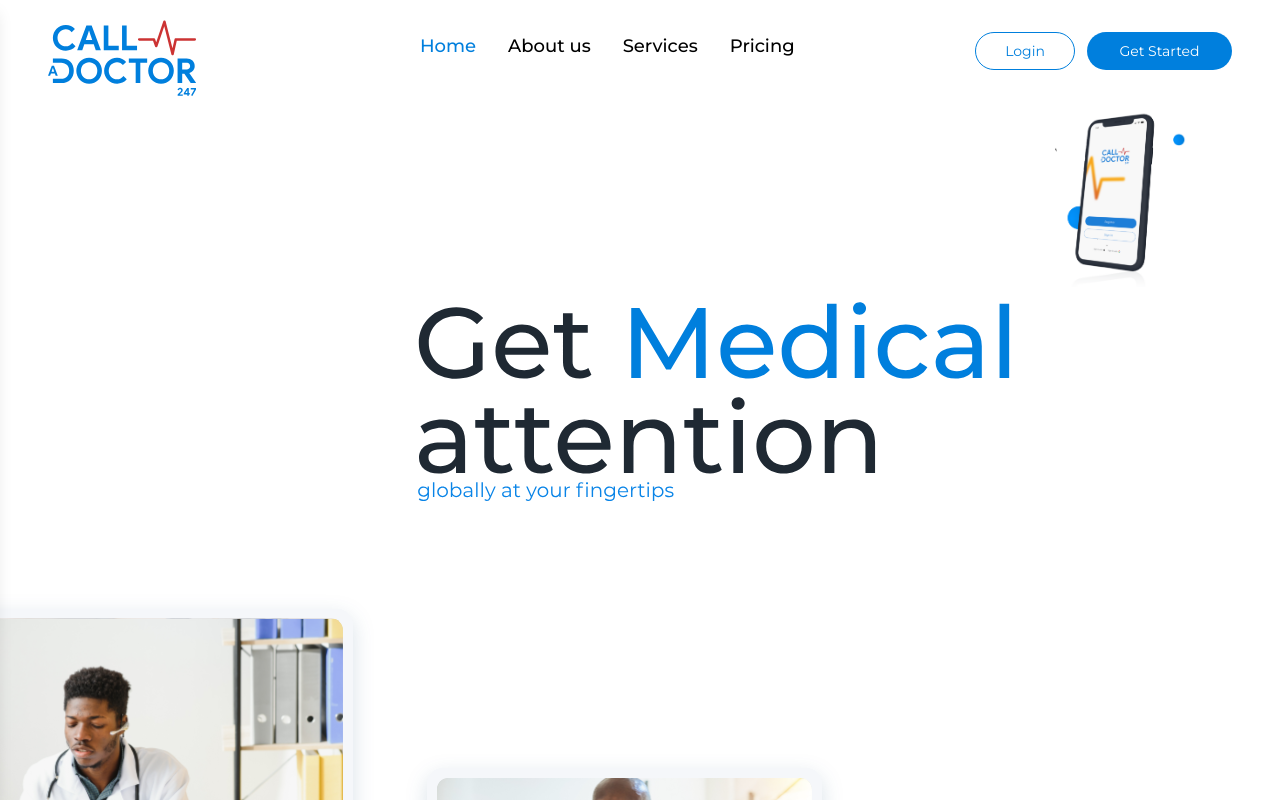
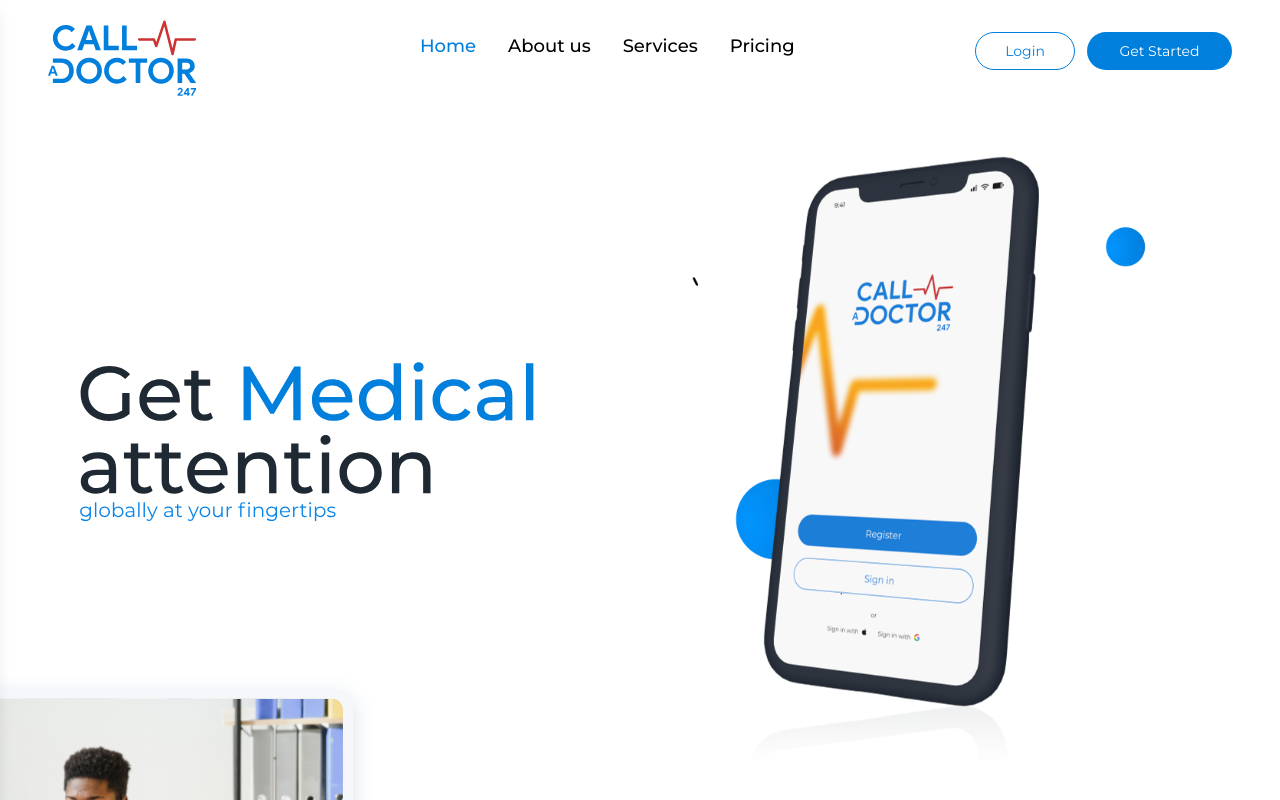
Before and after one commit to opulencedeveloper/Project-Call-A-DOC__frontEnd-WEB, a Next.js app: page / in a window 1280 px wide. Shown: the top 800 px of the page. Built offline with nearby package versions, Linux system fonts and the light colour scheme.

Commit message:
image update

```diff
--- a/components/home/starting-page.js
+++ b/components/home/starting-page.js
@@ -32,15 +32,15 @@
           </div>
         </div>
         <div></div>
-        <div className="h-[609px] w-[190px]">
-          <Image
+        <div>
+          <img
             src="/images/hero-image.png"
             alt="phone image"
             className="h-auto w-auto"
-            width={609}
-            height={190}
-            priority
-            loading="eager"
+            // width={609}
+            // height={190}
+            // priority
+            // loading="eager"
           />
         </div>
       </div>
```
